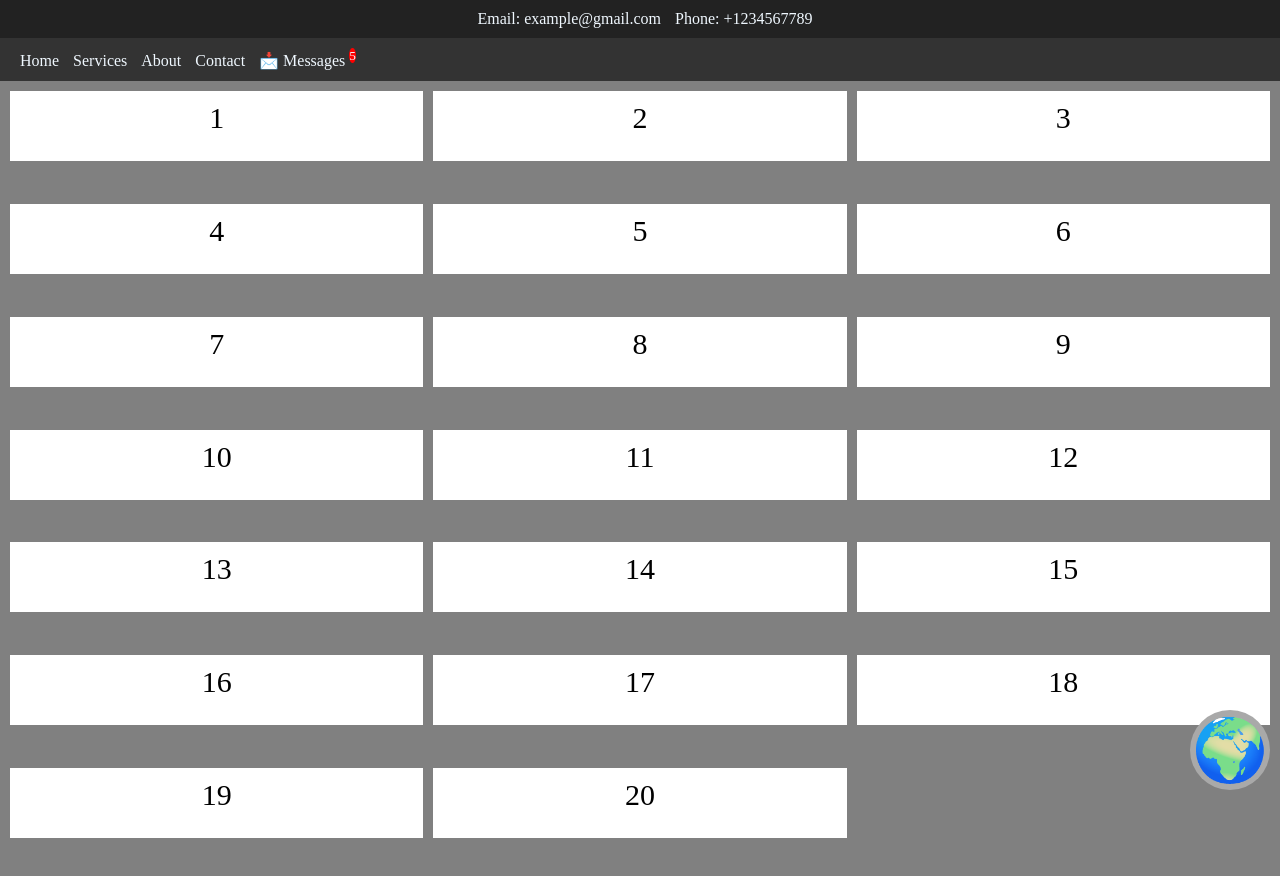
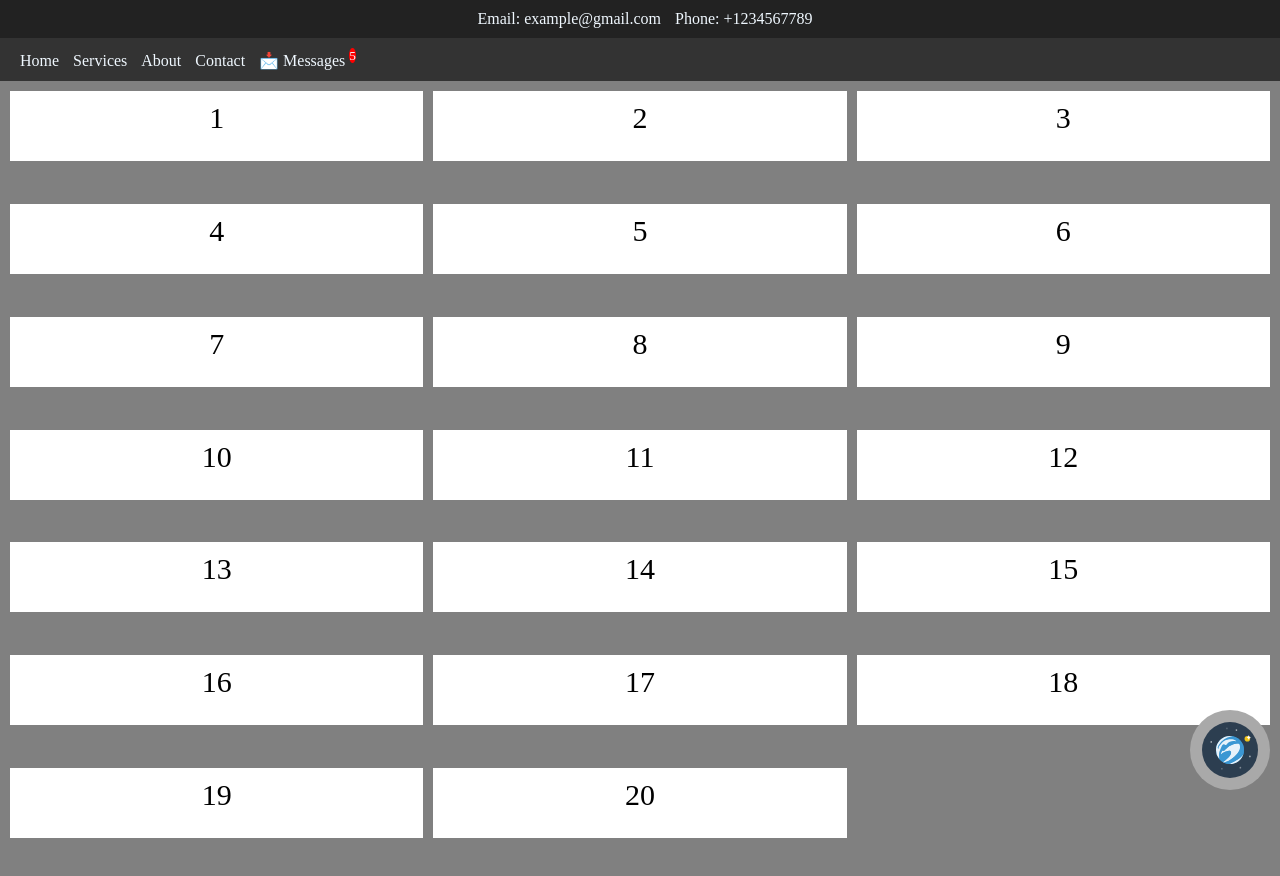
Before and after one commit to Alshan1/position-, a plain HTML site: page index.html in a window 1280 px wide. Drawn offline with Linux system fonts and the light colour scheme.

Commit message:
final commit

```diff
--- a/index.html
+++ b/index.html
@@ -44,7 +44,23 @@
             <div class="griditem">20</div>
         </div>
         <div class="earthdiv">
-            🌍  </div>
+
+
+<svg xmlns="http://www.w3.org/2000/svg" width="200" height="200" viewBox="0 0 100 100">
+    <circle cx="50" cy="50" r="50" fill="#2C3E50"/>
+    <circle cx="81" cy="30" r="5" fill="#F0C419"/>
+    <path fill="#fff" d="M79 27.5c2.55-.45 4.05-1.951 4.5-4.5c.45 2.549 1.95 4.05 4.5 4.5c-2.55.45-4.05 1.95-4.5 4.5c-.45-2.55-1.95-4.049-4.5-4.5z"/>
+    <circle cx="61.5" cy="14.5" r="1.5" fill="#fff" opacity=".6"/>
+    <circle cx="44.5" cy="11.5" r="1.5" fill="#fff" opacity=".2"/>
+    <circle cx="16.5" cy="35.5" r="1.5" fill="#fff" opacity=".6"/>
+    <circle cx="35.5" cy="83.5" r="1.5" fill="#fff" opacity=".3"/>
+    <circle cx="68.5" cy="81.5" r="1.5" fill="#fff" opacity=".4"/>
+    <circle cx="85.5" cy="61.5" r="1.5" fill="#fff" opacity=".6"/>
+    <circle cx="50" cy="50" r="25" fill="#3B97D3"/>
+    <path fill="#fff" d="M73.997 57.008C68.724 65.88 54.143 72.42 47.871 74.903c.702.06 1.411.097 2.129.097c11.373 0 20.966-7.598 23.997-17.992zM67.941 46c.062-7.875-1.046-7.957-8-7c-3.406.469-6.406 1.719-11 4l-10 9s-1.538-2.902-4 1c-1.656 2.625-1 5-1 5s3-3.313 6-4c1.487-.341 12.031-5.907 12 1c-.028 6.255-11.795 14.713-14.48 16.625c.393.228.792.446 1.198.653c1.674-.257 4.616-1.113 9.281-3.277C54.879 65.781 67.871 54.823 67.941 46z" opacity=".88"/>
+    <path fill="#3B97D3" d="M73.997 57.008A24.98 24.98 0 0 0 75 50c0-12.296-8.88-22.511-20.575-24.602c-.368.16-1.153.357-2.484.602c-8.729 1.603-16.844 6.875-22 15c-1.094 1.25-2 5-2 5s-.194 2 1 2s.351-3.18 2-5c1.594-1.758 4.995-7.384 10-10c3.236-1.736 13.594-4.252 19 0c5.587 4.415-8.679-4.043-16.042 7.155c-1.849 2.812-3.077-1.856-5.958-.155c-3.221 1.901-2.062 2.406-6 11c-2.885 6.297-.611 12.253-1.329 14.779a25.11 25.11 0 0 0 6.85 5.846c2.685-1.912 14.451-10.37 14.48-16.625c.031-6.906-10.513-1.341-12-1c-3 .687-6 4-6 4s-.656-2.375 1-5c2.462-3.902 4-1 4-1s5.406-6.719 10-9s7.594-3.531 11-4c6.954-.957 8.063-.875 8 7c-.07 8.823-13.062 19.781-20 23c-4.666 2.165-7.607 3.02-9.281 3.277a24.837 24.837 0 0 0 9.211 2.625c6.271-2.482 20.852-9.022 26.125-17.894z"/>
+    <path fill="#fff" d="M31.941 51c3.938-8.594 2.779-9.099 6-11c2.882-1.701 4.109 2.967 5.958.155c7.363-11.198 21.629-2.74 16.042-7.155c-5.406-4.252-15.764-1.736-19 0c-5.005 2.616-8.406 8.242-10 10c-1.649 1.82-.806 5-2 5l-1-2s.906-3.75 2-5c5.156-8.125 13.271-13.397 22-15c1.331-.244 2.116-.442 2.484-.602A25.199 25.199 0 0 0 50 25c-13.807 0-25 11.193-25 25a24.893 24.893 0 0 0 5.612 15.779c.719-2.526-1.556-8.482 1.329-14.779z" opacity=".88"/>
+</svg>  </div>
 
     </div>
 </body>
--- a/style.css
+++ b/style.css
@@ -69,7 +69,14 @@
     justify-content: center;
     align-items: center;
     border-radius: 50%;
-    font-size: 61px;
+    font-size: 60px;
     /* display: inline-block; */
 
 }
+svg{
+    width: 70%;
+    height: 70%;
+    display: flex;
+    justify-content: center;
+    align-items: center;
+}
```
